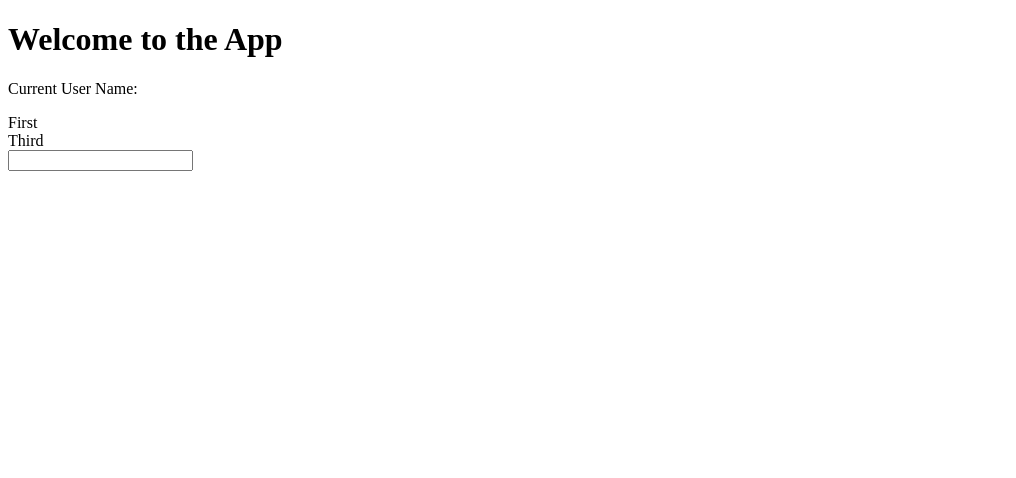
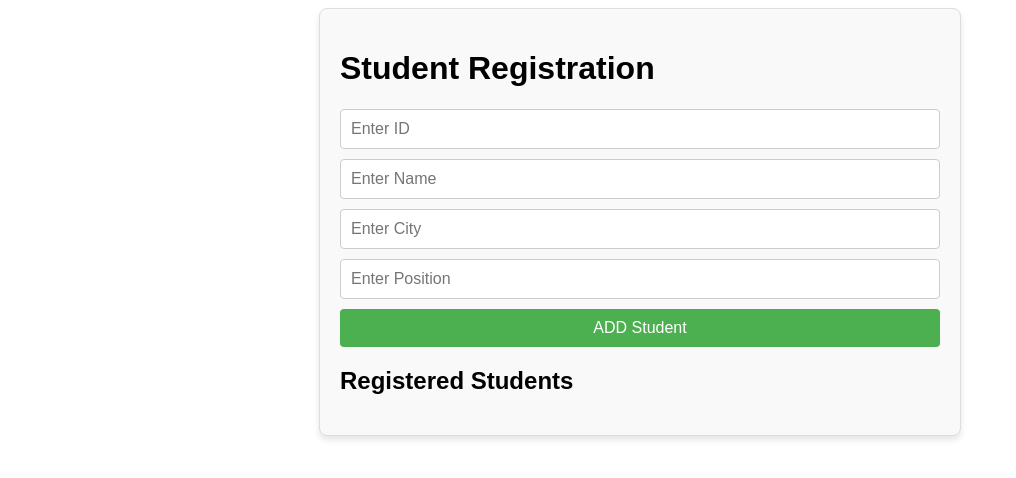
Before and after one commit to dinelkalakshan40/react-demo, a React (Vite) app: page / in a window 1280 px wide. Shown: the top 478 px of the page, without its empty margins (0-1016 px from the left). Built offline with nearby package versions, Linux system fonts and the light colour scheme.

Commit message:
useReducer

```diff
--- a/src/App.css
+++ b/src/App.css
@@ -1,8 +1,59 @@
-.heading{
-    font-size: 70px;
-    font-weight: 600;
-    background-image: linear-gradient(to left, #553c9a, #b393d3);
-    color: transparent;
-    background-clip: text;
-    -webkit-background-clip: text;
+/* App container styles */
+.app-container {
+    font-family: Arial, sans-serif;
+    padding: 20px;
+    max-width: 600px;
+    margin: auto;
+    border: 1px solid #ddd;
+    border-radius: 8px;
+    box-shadow: 0 4px 6px rgba(0, 0, 0, 0.1);
+    background-color: #f9f9f9;
 }
+
+/* Form group styling */
+.form-group {
+    display: flex;
+    flex-direction: column;
+    gap: 10px;
+    margin-bottom: 20px;
+}
+
+/* Input field styling */
+.input-field {
+    padding: 10px;
+    border: 1px solid #ccc;
+    border-radius: 4px;
+    font-size: 16px;
+    width: 100%;
+    box-sizing: border-box;
+}
+
+/* Button styling */
+.add-button {
+    padding: 10px;
+    background-color: #4caf50;
+    color: white;
+    border: none;
+    border-radius: 4px;
+    font-size: 16px;
+    cursor: pointer;
+    transition: background-color 0.3s;
+}
+
+.add-button:hover {
+    background-color: #45a049;
+}
+
+/* Students list styling */
+.students-list ul {
+    list-style-type: none;
+    padding: 0;
+}
+
+.students-list li {
+    background-color: #fff;
+    margin: 5px 0;
+    padding: 10px;
+    border: 1px solid #ddd;
+    border-radius: 4px;
+}
--- a/src/App.tsx
+++ b/src/App.tsx
@@ -1,24 +1,123 @@
-import {createContext, useState} from "react";
-import Component1 from "./Component/useContext/Component1.tsx";
+import React, { useReducer } from "react";
+import "./App.css"; // Import the CSS file
 
 
-export const myName = createContext({})
+const reducer = (
+    state: {
+        id: string;
+        name: string;
+        city: string;
+        position: string;
+        students: { id: string; name: string; city: string; position: string }[];
+    },
+    action: { type: string; field?: string; value?: string }
+) => {
+    switch (action.type) {
+        case "SET_INPUT":
+            return {
+                ...state,
+                [action.field!]: action.value!,
+            };
+        case "ADD_STUDENT":
+            return {
+                ...state,
+                students: [
+                    ...state.students,
+                    {
+                        id: state.id,
+                        name: state.name,
+                        city: state.city,
+                        position: state.position,
+                    },
+                ],
+                id: "",
+                name: "",
+                city: "",
+                position: "",
+            };
+        default:
+            return state;
+    }
+};
+
+// Initial state
+const initialState = {
+    id: "",
+    name: "",
+    city: "",
+    position: "",
+    students: [] as { id: string; name: string; city: string; position: string }[],
+};
 
 function App() {
+    const [state, dispatch] = useReducer(reducer, initialState);
 
+    const handleChange = (e: React.ChangeEvent<HTMLInputElement>) => {
+        dispatch({
+            type: "SET_INPUT",
+            field: e.target.name,
+            value: e.target.value,
+        });
+    };
 
-    const [userName,setUserName] =useState("")
+    const handleAddStudent = () => {
+        dispatch({ type: "ADD_STUDENT" });
+    };
 
     return (
-        <myName.Provider value={{ userName, setUserName }}>
-            <div>
-                <h1>Welcome to the App</h1>
-                <p>Current User Name: {userName}</p>
-                {/* Render the first component */}
-                <Component1 />
+        <div className="app-container">
+            <h1>Student Registration</h1>
+            <div className="form-group">
+                <input
+                    type="text"
+                    name="id"
+                    value={state.id}
+                    onChange={handleChange}
+                    placeholder="Enter ID"
+                    className="input-field"
+                />
+                <input
+                    type="text"
+                    name="name"
+                    value={state.name}
+                    onChange={handleChange}
+                    placeholder="Enter Name"
+                    className="input-field"
+                />
+                <input
+                    type="text"
+                    name="city"
+                    value={state.city}
+                    onChange={handleChange}
+                    placeholder="Enter City"
+                    className="input-field"
+                />
+                <input
+                    type="text"
+                    name="position"
+                    value={state.position}
+                    onChange={handleChange}
+                    placeholder="Enter Position"
+                    className="input-field"
+                />
+                <button onClick={handleAddStudent} className="add-button">
+                    ADD Student
+                </button>
             </div>
-        </myName.Provider>
+
+            <div className="students-list">
+                <h2>Registered Students</h2>
+                <ul>
+                    {state.students.map((student, index) => (
+                        <li key={index}>
+                            {`ID: ${student.id}, Name: ${student.name}, City: ${student.city}, Position: ${student.position}`}
+                        </li>
+                    ))}
+                </ul>
+            </div>
+
+        </div>
     );
-}
+};
 
 export default App;
```
